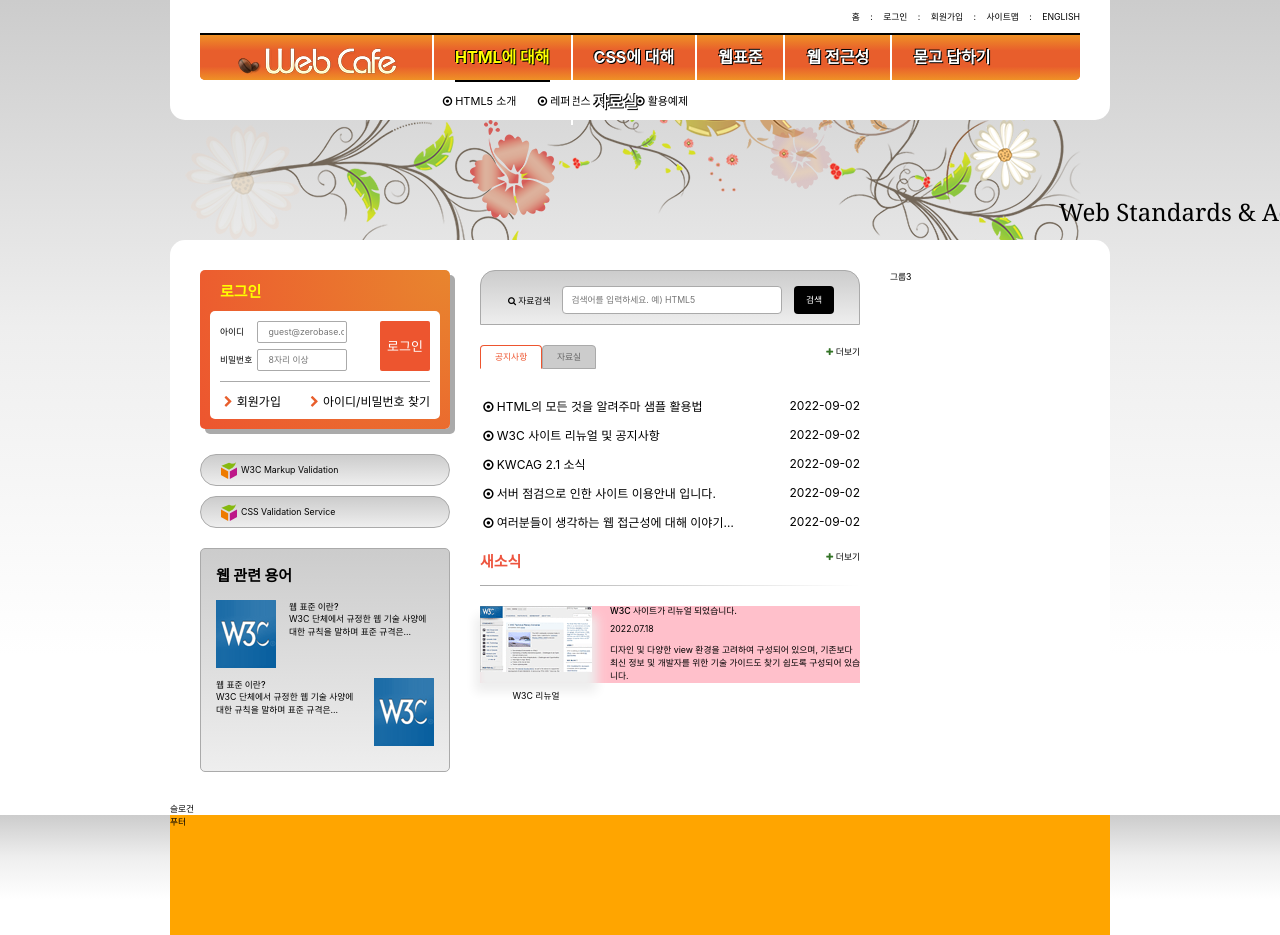
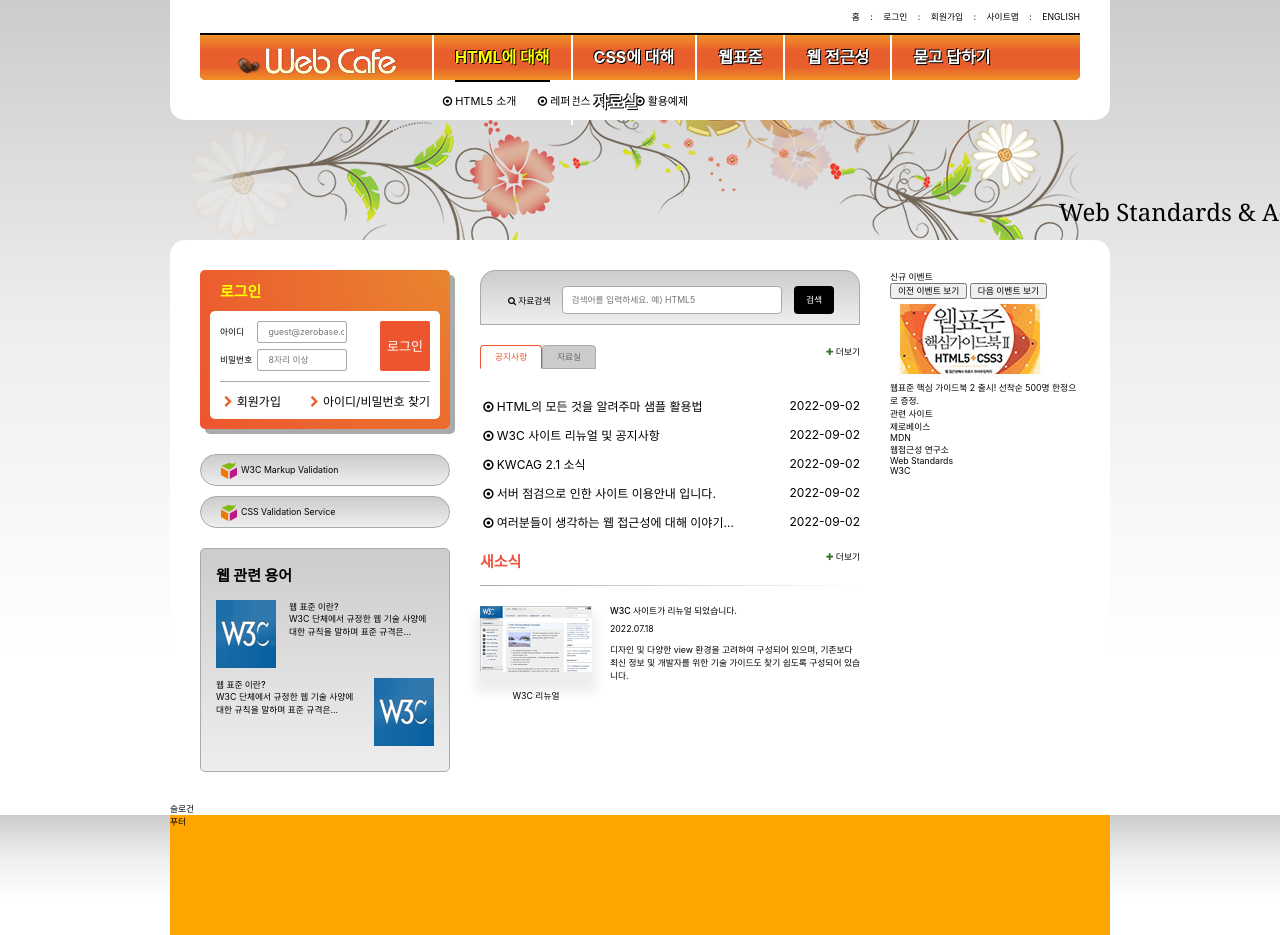
Before and after one commit to JH-Wooo/zeroConnecTo, a website: page HTML5/index.html in a window 1280 px wide. Shown: the top 935 px of the page. Drawn offline with Linux system fonts and the light colour scheme; a web font is replaced by a local one.

Commit message:
신규이벤트 및 관련사이트 마크업 완성

```diff
--- a/HTML5/css/index.css
+++ b/HTML5/css/index.css
@@ -569,7 +569,6 @@
 }
 
 .news-link {
-  background: pink;
   display: block;
 }
 
--- a/HTML5/index.html
+++ b/HTML5/index.html
@@ -378,7 +378,48 @@
         </section>
       </div>
 
-      <div class="group group3">그룹3</div>
+      <div class="group group3">
+        <div class="gradient-effect">
+          <section class="event">
+            <h2 class="event-title">
+              신규 <span class="accent-color">이벤트</span>
+            </h2>
+            <div class="ecent-button-wrapper">
+              <button type="button" class="event-button event-button-prev">
+                이전 이벤트 보기
+              </button>
+              <button type="button" class="event-button event-button-next">
+                다음 이벤트 보기
+              </button>
+            </div>
+            <div class="eventDetail">
+              <p class="eventj-thumbnail">
+                <img
+                  src="./assets/free_gift.gif"
+                  alt="이벤트 경품 : 웹표준 핵심 가이드북 2(HTML5+CSS3) 증정"
+                />
+              </p>
+              <p class="event-brief">
+                <em>웹표준 핵심 가이드북 2 출시!</em> 선착순 500명 한정으로
+                증정.
+              </p>
+            </div>
+          </section>
+          <section class="related">
+            <h2 class="related-title">
+              관련 <span class="accent-color">사이트</span>
+            </h2>
+            <ul class="related-list">
+              <li><a href="/">제로베이스</a></li>
+              <li><a href="/">MDN</a></li>
+              <li><a href="/">웹접근성 연구소</a></li>
+              <li><a href="/">Web Standards</a></li>
+              <li><a href="/">W3C</a></li>
+            </ul>
+          </section>
+        </div>
+      </div>
+
       <div class="clearfix"></div>
     </main>
     <article class="slogan">슬로건</article>
```
Also changed, not shown: HTML5/main.html (+2 -0 lines).
